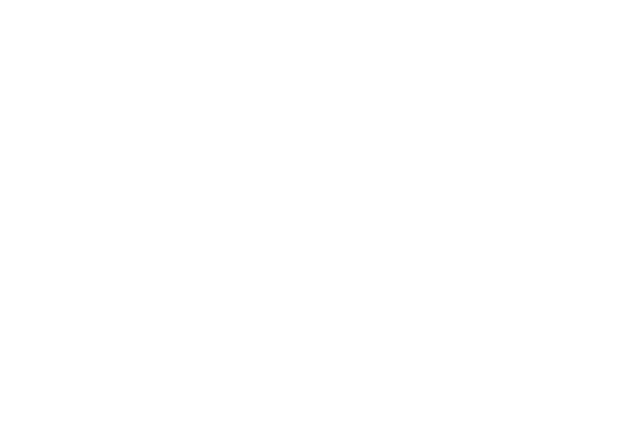
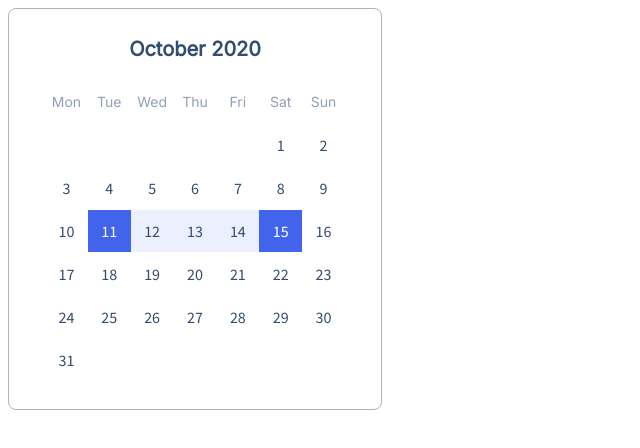
Before and after one commit to js-tasks-ru/htmlcss-20210916_murka8831, a website: page 05-lection3/03-calendar/index.html in a window 1280 px wide. Shown: the whole page, without its empty margins (0-640 px from the left). Drawn offline with Linux system fonts and the light colour scheme.

Commit message:
add solution calendar

```diff
--- a/05-lection3/03-calendar/calendar.css
+++ b/05-lection3/03-calendar/calendar.css
@@ -0,0 +1,74 @@
+.calendar {
+	border: 1px solid var(--grey-3);
+	border-radius: 8px;
+	max-width: 300px;
+	width: 100%;
+	padding: 28px 36px;
+
+}
+
+.calendar__title {
+    font-family: Inter;
+    font-style: normal;
+	font-size: 20px;
+    line-height: 24px;
+	text-align: center;
+	margin-bottom: 20px;
+	font-weight: 600;
+	line-height: 24px;
+    color: var(--grey-5);
+}
+
+.calendar__wrapper {
+	position: relative;
+	padding-bottom: 100%;
+}
+
+.calendar__inner {
+	position: absolute;
+	top: 0;
+	left: 0;
+	width: 100%;
+	height: 100%;
+	display: grid;
+	grid-template-columns: repeat(7, 1fr);
+	justify-items: center;
+	align-items: center;
+
+}
+
+
+
+.calendar__item {
+    font-family: Source Sans Pro;
+    font-style: normal;
+    font-weight: normal;
+    font-size: 16px;
+    line-height: 20px;
+    color: var(--grey-5);
+}
+
+.calendar__item_day {
+	color: var(--grey-6);
+    font-family: Inter;
+    font-size: 14px;
+}
+
+.calendar__item_date-color {
+	background-color: var(--colorhist);
+	color: var(--white);
+	justify-self: stretch;
+	align-self: stretch;
+	display: flex;
+	justify-content: center;
+	align-items: center;
+
+}
+.calendar__item_date-color1 {
+	background-color: var(--white-1);
+	justify-self: stretch;
+	align-self: stretch;
+	display: flex;
+	justify-content: center;
+	align-items: center;
+}
--- a/05-lection3/03-calendar/index.html
+++ b/05-lection3/03-calendar/index.html
@@ -2,11 +2,65 @@
 <!-- Страница с календарем -->
 <html lang="ru">
     <head>
+        <link href="https://yarnpkg.com/en/package/normalize.css" />
+        <link href='http://fonts.googleapis.com/css?family=Inter' rel='stylesheet' type='text/css'>
+        <link href='http://fonts.googleapis.com/css?family=Source Sans Pro' rel='stylesheet' type='text/css'>
         <link rel="stylesheet" href="../../assets/css/main.css">
         <link rel="stylesheet" href="./calendar.css">
         <title>Calendar</title>
     </head>
     <body>
+        <div class="calendar">
+            <div class="calendar__title">October 2020</div>
+            <div class="calendar__wrapper">
+                <div class="calendar__inner">
+                    <div class="calendar__item calendar__item_day">Mon</div>
+                    <div class="calendar__item calendar__item_day">Tue</div>
+                    <div class="calendar__item calendar__item_day">Wed</div>
+                    <div class="calendar__item calendar__item_day">Thu</div>
+                    <div class="calendar__item calendar__item_day">Fri</div>
+                    <div class="calendar__item calendar__item_day">Sat</div>
+                    <div class="calendar__item calendar__item_day">Sun</div>
+                    <div class="calendar__item"></div>
+                    <div class="calendar__item"></div>
+                    <div class="calendar__item"></div>
+                    <div class="calendar__item"></div>
+                    <div class="calendar__item"></div>
+                    <div class="calendar__item">1</div>
+                    <div class="calendar__item">2</div>
+                    <div class="calendar__item">3</div>
+                    <div class="calendar__item">4</div>
+                    <div class="calendar__item">5</div>
+                    <div class="calendar__item">6</div>
+                    <div class="calendar__item">7</div>
+                    <div class="calendar__item">8</div>
+                    <div class="calendar__item">9</div>
+
+                    <div class="calendar__item">10</div>
+                    <div class="calendar__item calendar__item_date-color">11</div>
+                    <div class="calendar__item calendar__item_date-color1">12</div>
+                    <div class="calendar__item calendar__item_date-color1">13</div>
+                    <div class="calendar__item calendar__item_date-color1">14</div>
+                    <div class="calendar__item calendar__item_date-color">15</div>
+                    <div class="calendar__item">16</div>
+                    <div class="calendar__item">17</div>
+                    <div class="calendar__item">18</div>
+                    <div class="calendar__item">19</div>
+                    <div class="calendar__item">20</div>
+                    <div class="calendar__item">21</div>
+                    <div class="calendar__item">22</div>
+                    <div class="calendar__item">23</div>
+                    <div class="calendar__item">24</div>
+                    <div class="calendar__item">25</div>
+                    <div class="calendar__item">26</div>
+                    <div class="calendar__item">27</div>
+                    <div class="calendar__item">28</div>
+                    <div class="calendar__item">29</div>
+                    <div class="calendar__item">30</div>
+                    <div class="calendar__item">31</div>
+                </div>
+            </div>
+        </div>
 
     </body>
 </html>
--- a/assets/css/main.css
+++ b/assets/css/main.css
@@ -2,15 +2,19 @@
 
 :root {
     --white: #ffffff;
+    --white-1: #ECEFFD;
     --black: #212429;
     --pink: #F784AD;
     --purple: #7048E8;
     --blue: #374FC7;
+    --blue-2:#A0B1F5;
     --red: #F03D3E;
     --grey-1: #F8F9FA;
     --grey-2: #DDE2E5;
     --grey-3: #ACB5BD;
     --grey-4: #495057;
+    --grey-5: #334D6E;
+    --grey-6: #90A0B7;
     --colorhist: #4263EB;
 
     --error: var(--red);
```
